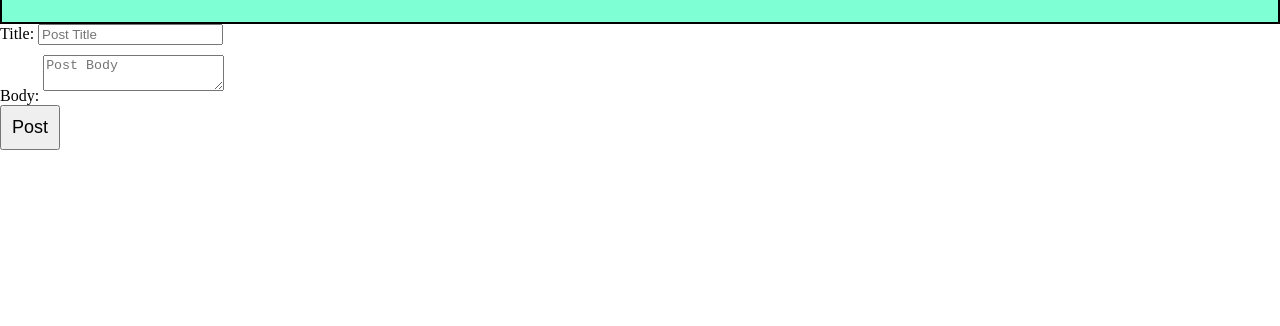
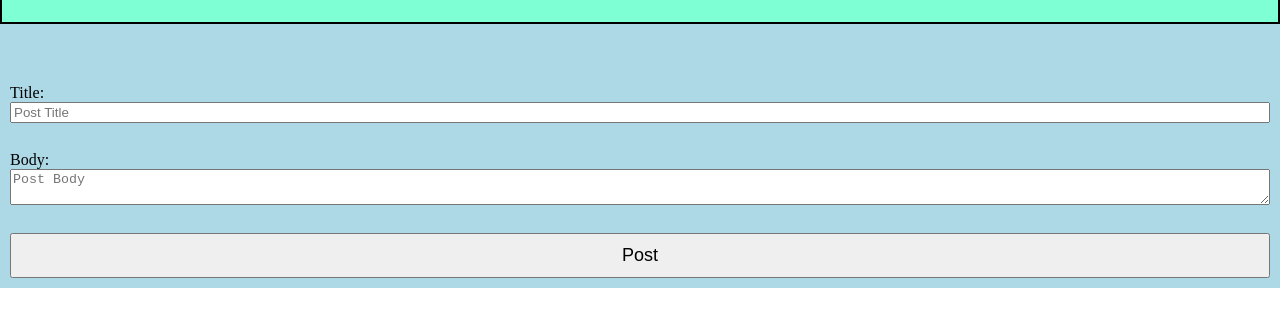
Before and after one commit to GaganChaudhary6378/BlogSpace, a plain HTML site: page index.html in a window 1280 px wide. Shown: the part 64-390 px from the top of the page. Drawn offline with Linux system fonts and the light colour scheme; no server answers.

Commit message:
notes+project

```diff
--- a/index.html
+++ b/index.html
@@ -11,7 +11,7 @@
     <div class="navbar">
         <h2 class="nav-cont">BlogSpace</h2>
     </div>
-    <div id="blog-listg">
+    <div id="blog-list">
         <label id="lb1" for="post-title">Title:</label>
         <input id="post-title" type="text" placeholder="Post Title">
         <br>
```
